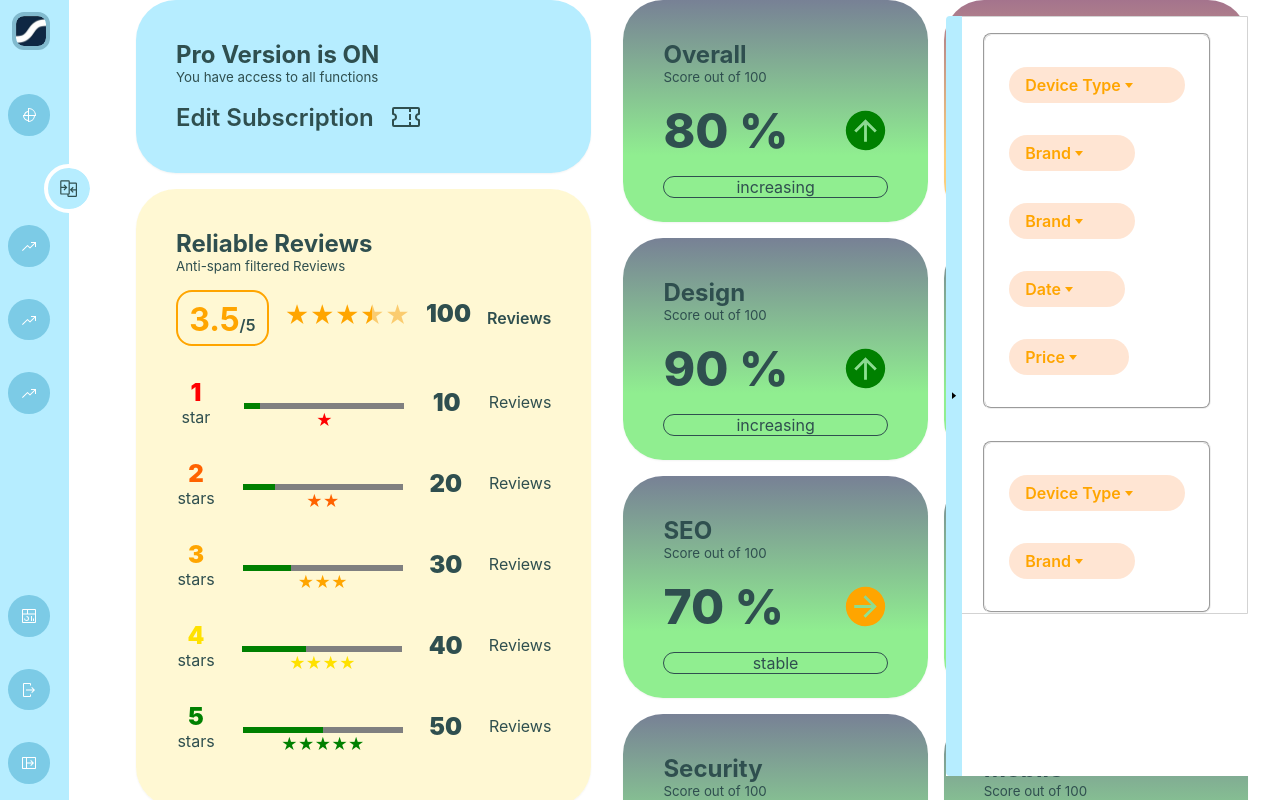
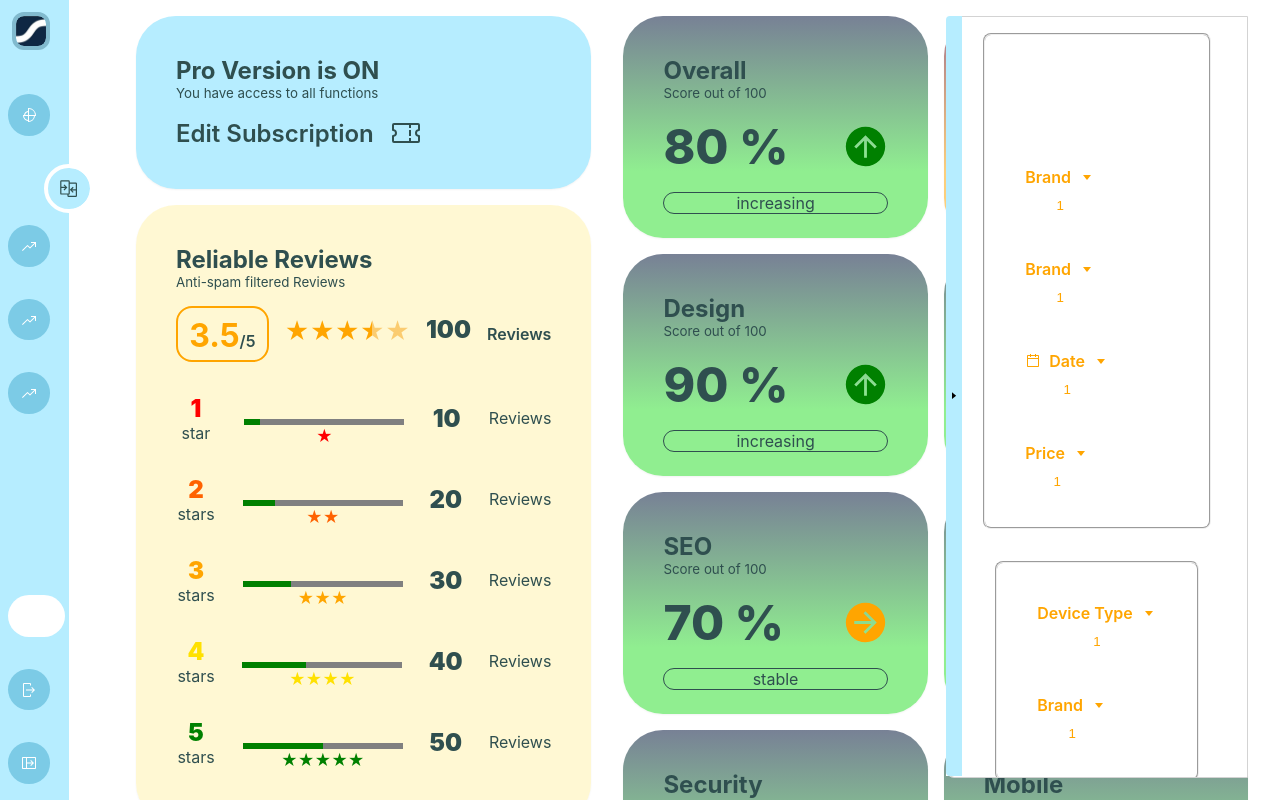
Before and after one commit to MariaBurmeister/reQiew_code-test, a React (Vite) app: page /benchmark in a window 1280 px wide. Both pictures are taken after a click on the button "show filters". Shown: the top 800 px of the page. Built offline with nearby package versions, Linux system fonts and the light colour scheme.

Commit message:
feat: add button faced select input, improve folder structure

```diff
--- a/src/Variables.scss
+++ b/src/Variables.scss
@@ -356,48 +356,35 @@ $sidebar-bg-color: $bg-blue-light;
 
 }
 
-%main-nav-select-dropdown {
-
-    @extend %button-base;
-
-    text-decoration: none;
-
+%main-nav-select-dropdown-styles {
 
     background-color: $bg-blue-medium;
     color: white;
 
-    max-width: unset;
-
     box-shadow: none;
-
-    direction: ltr;
 
     &:hover {
         color: $font-color-main;
         background-color: $bg-blue-light;
         outline: 4px solid  white;
-        box-shadow: none;
     }
 
     &:has(:active) {
         color: $font-color-main;
         background-color: white;
         outline: 4px solid $bg-blue-dark;
-        box-shadow: none;
     }
 
     &.active {
         color: $font-color-main;
         background-color: white;
         outline: 4px solid $bg-blue-dark;
-        box-shadow: none;
     }
 
     &:has( :focus) {
         color: $font-color-main;
         background-color: $bg-blue-light;
         outline: 4px solid  white;
-        box-shadow: none;
     }
 
     &:disabled {
@@ -405,23 +392,27 @@ $sidebar-bg-color: $bg-blue-light;
         color: white;
     }
 
+    >.button-face__adjacent {
+        appearance: none;
+
+        text-align: center;
+
+        padding-top: 3rem;
+
+        color: $font-color-main;
+
+    }
+
     &.icon-only {
-        grid-template-columns: auto;
-        padding: .8rem;
-
-        border-radius: 50%;
+        padding-right: 0.5rem;
 
         &:hover {
             color: $font-color-main;
             outline: 4px solid $bg-blue-dark;
-            font-size: larger;
-            padding: .7rem;
         }
 
         &:focus {
             outline: 4px solid $bg-blue-dark;
-            font-size: larger;
-            padding: .7rem;
         }
 
         &.active {
@@ -429,10 +420,18 @@ $sidebar-bg-color: $bg-blue-light;
             background-color: $bg-blue-light;
 
             outline: 4px solid white;
-            font-size: larger;
-            padding: .7rem;
+        }
 
-            box-shadow: none;
+        &.disabled {
+            outline: none;
+            &:hover,:active,:focus {
+                background-color: lightgray;
+                color: white;
+            }
+            >.button-face__adjacent{
+                background-color: transparent;
+                color: inherit;
+            }
         }
 
         @media screen and (min-width: 810px) {
@@ -451,48 +450,27 @@ $sidebar-bg-color: $bg-blue-light;
             }
         }
 
-
-        &:disabled {
-            background-color: lightgray;
-            outline: 2px solid darkgray;
-            color: white;
-        }
-
     }
 
 }
 
-%filters-select-dropdown {
 
-    @extend %button-base;
-
-    text-decoration: none;
-
+%filters-select-dropdown-styles {
     width: fit-content;
-
 
     background-color: $bg-orange-light;
     border-radius: 30px;
 
-
     color: $bg-orange-dark;
-
-
-
-    box-shadow: none;
-
-    direction: ltr;
 
     &:hover {
         background-color: $bg-orange-medium;
-        box-shadow: none;
     }
 
 
     &:active {
         color: $font-color-main;
         background-color: $bg-orange-dark;
-        box-shadow: none;
     }
 
     &:focus-within {
@@ -500,63 +478,6 @@ $sidebar-bg-color: $bg-blue-light;
         background-color: $bg-orange-dark;
         box-shadow: none;
     }
-
-    &:disabled {
-        background-color: lightgray;
-        color: white;
-    }
-
-    &.icon-only {
-        grid-template-columns: auto;
-        padding: .8rem;
-
-        border-radius: 50%;
-
-        &:hover {
-            color: $bg-orange-dark;
-            font-size: larger;
-            padding: .7rem;
-        }
-
-        &:focus-within {
-            font-size: larger;
-            padding: .7rem;
-        }
-
-        &.active {
-            color: $font-color-main;
-            background-color: $bg-orange-dark;
-
-            font-size: larger;
-            padding: .7rem;
-
-            box-shadow: none;
-        }
-
-        @media screen and (min-width: 810px) {
-
-            &.active {
-                margin-left: 3rem;
-                margin-bottom: 0;
-            }
-        }
-
-        @media screen and (max-width: 810px) {
-
-            &.active {
-                margin-left: 0;
-                margin-bottom: 3rem;
-            }
-        }
-
-
-        &:disabled {
-            background-color: lightgray;
-            color: white;
-        }
-
-    }
-
 }
 
 %header-toggle-button {
@@ -617,9 +538,6 @@ $sidebar-bg-color: $bg-blue-light;
 }
 
 
-
-
-
 %help-text {
     font-size: smaller;
     margin: 0;
--- a/src/components/DropdownSelect.scss
+++ b/src/components/DropdownSelect.scss
@@ -1,19 +1,32 @@
 @import '../Variables';
 
-.dropdown-select {
+// buttons have an optional iconBefore, and a mandatory label wrapped in a container. Thay might have a utility icon after the label.
+// optional iconOnly prop will hide the label and only show the icon, while keeping the label accessible and semantic for screen readers.
+// content should be fully clickable, from a container level, and not just the text.
+
+// <button-face-container-element className="button-face-container" aria-role="label">
+
+//     {iconBefore && <Icon aria-hidden inline icon={iconBefore}/>}
+
+//     <span className={`mandatory-label ${iconOnly && 'icon-only'}`}>{label}</span>
+
+//     <Icon aria-hidden inline icon='carbon:caret-down'/>
+
+//     <select id={dropdownName} className="expanded" {...rest}>
+//         {children}
+//     </select>
+
+// </button-face-container-element>
+
+// where button-face-container-element might be a <button>, or a <label>, or an <a> tag, depending on the element nature.
+// semantically, use <button> for button behaviours, <label> for form behaviours, and <a> for link behaviours.
+
+.button-face__container {
     position: relative;
 
-    &.main-nav {
-        @extend %main-nav-select-dropdown;
-    }
+    text-decoration: none;
+    direction: ltr;
 
-    &.filter {
-        @extend %filters-select-dropdown;
-
-        &.collapsable{
-        }
-
-    }
 
     display: flex;
     flex-direction: row;
@@ -21,6 +34,126 @@
     justify-content: space-between;
     flex-wrap: nowrap;
 
+    gap: .5rem;
+
+    // max-width: max-content;
+
+    // button-primary:
+
+    margin: 1rem 0.5rem;
+    padding: 0.5rem 1rem;
+
+    border-radius: $border-radius-sm;
+    border-width: 0;
+
+    font-size: medium;
+    font-weight: 600;
+
+    // visual feedback and interactions:
+
+    cursor: pointer;
+    outline: solid;
+    outline-width: 0;
+
+    &:hover {
+    }
+
+    &:focus  {
+        outline: solid 5px;
+        outline-offset: -2px;
+    }
+
+    &:active {
+    }
+
+    &.disabled {
+        background-color: lightgray;
+        color: white;
+        outline: none;
+
+        &:hover,:active,:focus {
+            background-color: lightgray;
+            color: white;
+            outline: none;
+        }
+        >.button-face__adjacent{
+            background-color: transparent;
+            color: inherit;
+        }
+    }
+
+    // variants:
+
+    &.icon-only {
+        width: min-content;
+
+        padding: .8rem;
+        border-radius: 50px;
+        gap: 0.25rem;
+    }
+
+    // extra content:
+
+    &:not(.icon-only) {
+        padding-bottom: 2rem;
+    }
+
+    &:has(.button-face__adjacent) {
+        background-color: white;
+    }
+
+    &.icon-only {
+
+        >.button-face__adjacent {
+
+            appearance: none;
+
+            text-align: center;
+
+            padding-top: 5rem;
+        }
+
+    }
+
+    >.button-face__adjacent {
+        position: absolute;
+        appearance: none;
+
+        text-align: center;
+
+        padding-top: 2rem;
+
+        color: inherit;
+    }
+
+}
+
+.button-face__mandatory-label {
+
+    &.icon-only{
+        @extend %sr-only;
+    }
+}
+
+
+.dropdown-select {
+
+    &.main-nav {
+        @extend %main-nav-select-dropdown-styles;
+
+    }
+
+    &.filter {
+        @extend %filters-select-dropdown-styles;
+
+    }
+
+}
+
+.mandatory-label {
+    &.icon-only{
+        @extend %sr-only;
+    }
 }
 
 .collapsable {
@@ -30,3 +163,27 @@
     justify-content: space-between;
     flex-wrap: nowrap;
 }
+
+.expanded {
+    position: absolute;
+    color: $font-color-main;
+    background-color: transparent;
+    border: none;
+    top: 0;
+    bottom: 0;
+    left: 0;
+    right: 0;
+    width: 100%;
+    height: 100%;
+    pointer-events: auto;
+    z-index: 1;
+
+    &:hover {
+        cursor: pointer;
+    }
+
+    &:disabled {
+        cursor: not-allowed;
+    }
+
+}
--- a/src/components/DropdownSelect.tsx
+++ b/src/components/DropdownSelect.tsx
@@ -11,21 +11,22 @@ interface DropdownSelectProps extends SelectHTMLAttributes<HTMLSelectElement> {
     children: ReactElement<DropdownSelectProps> | ReactElement<DropdownSelectProps>[];
 }
 
-export const DropdownSelect : FunctionComponent<DropdownSelectProps> = ({label, iconBefore, iconOnly, variant, children, ...rest}) => {
+
+export const DropdownSelect : FunctionComponent<DropdownSelectProps> = ({label, iconBefore, iconOnly, variant, children, disabled, ...rest}) => {
+
 
     return (
-        <label className={`dropdown-select ${variant}${iconOnly ? ' icon-only' : ''}`}>
-            {iconBefore && <Icon inline icon={iconBefore}/>}
-            <span className={`collapsable${iconOnly ? ' icon-only' : ''}`}>
-                <span className="mandatory-label">
-                    {label}
-                </span>
-                <Icon inline icon='carbon:caret-down'/>
-            </span>
+        <label className={`button-face__container dropdown-select ${variant} ${iconOnly ? 'icon-only' : ''} ${disabled ? 'disabled' : ''}`}>
+            {iconBefore && <Icon aria-hidden inline icon={iconBefore}/>}
 
-            <select className="dropdown-select__select-input expanded-button" {...rest}>
+            <span className={`button-face__mandatory-label ${iconOnly && 'icon-only'}`}>{label}</span>
+
+            <Icon aria-hidden inline icon='carbon:caret-down'/>
+
+            <select className="button-face__adjacent expanded" disabled={disabled} {...rest}>
                 {children}
             </select>
-      </label>
+        </label>
+
     );
 };
--- a/src/components/composites/aspect-scores/AspectScoresComposite.scss
+++ b/src/components/composites/AspectScores.scss
@@ -14,7 +14,7 @@
         justify-content: center;
     }
 
-    padding: 0 2rem 0 1rem;
+    padding: 1rem 2rem 0 1rem;
 
     gap: 2rem;
 
@@ -58,16 +58,3 @@
 .score__card{
     flex: 1 1 100px;
 }
-
-.score__content {
-    display: flex;
-    flex-direction: row;
-
-    justify-content: space-between;
-    align-items: center;
-    justify-items: stretch;
-
-    gap: 1rem;
-
-    flex-wrap: wrap-reverse;
-}
--- a/src/components/composites/aspect-scores/AspectScoresComposite.tsx
+++ b/src/components/composites/AspectScores.tsx
@@ -1,15 +1,14 @@
 import { FunctionComponent, useState } from "react";
-import { Button } from "../../Button";
-import { useReviewsData } from "../../hooks&types";
-import { InDepthReviews } from "../../InDepthReviews";
-import { ProAccountCta } from "../../ProAccountCta";
-import { Icon } from "@iconify/react";
+import { Button } from "../Button";
+import { useReviewsData } from "../hooks&types";
+import { InDepthReviews } from "../InDepthReviews";
+import { ProAccountCta } from "../ProAccountCta";
 
-import './AspectScoresComposite.scss';
-import { DropdownSelect } from "../../DropdownSelect";
-import { Score } from "../../Score";
+import './AspectScores.scss';
+import { DropdownSelect } from "../DropdownSelect";
+import { Score } from "../Score";
 
-export const AspectScoresComposite: FunctionComponent = () => {
+export const AspectScores: FunctionComponent = () => {
     const {averageRating, amountOfReviews, reviewsByRate, aspectScores} = useReviewsData();
     const [showFilters, setShowFilters] = useState(false);
     const [positionFilters, setPositionFilters] = useState<'header' | 'sidebar'>('sidebar');
@@ -46,7 +45,8 @@ export const AspectScoresComposite: FunctionComponent = () => {
                         border: '1px solid lightgray',
                         marginRight: '.5rem',
                         gap: '1rem',
-                        maxHeight: 'min-content'
+                        maxHeight: 'min-content',
+                        overflow: 'scroll',
                     }}>
                         <fieldset style={{
                             display: 'flex',
@@ -57,7 +57,11 @@ export const AspectScoresComposite: FunctionComponent = () => {
                             margin: '1rem 0'
                         }}>
 
-                            <DropdownSelect label="Device Type" variant="filter">
+                            <DropdownSelect label="Device Type" variant="filter" iconBefore="carbon:mobile" disabled>
+                                <option value="1">1</option>
+                                <option value="2">2</option>
+                            </DropdownSelect>
+                            <DropdownSelect label="Brand" variant="filter" >
                                 <option value="1">1</option>
                                 <option value="2">2</option>
                             </DropdownSelect>
@@ -65,11 +69,7 @@ export const AspectScoresComposite: FunctionComponent = () => {
                                 <option value="1">1</option>
                                 <option value="2">2</option>
                             </DropdownSelect>
-                            <DropdownSelect label="Brand" variant="filter">
-                                <option value="1">1</option>
-                                <option value="2">2</option>
-                            </DropdownSelect>
-                            <DropdownSelect label="Date" variant="filter">
+                            <DropdownSelect label="Date" variant="filter" iconBefore="carbon:calendar" >
                                 <option value="1">1</option>
                                 <option value="2">2</option>
                             </DropdownSelect>
--- a/src/components/composites/aspect-scores/index.ts
+++ /dev/null
@@ -1 +0,0 @@
-export {AspectScoresComposite} from './AspectScoresComposite';
--- a/src/components/composites/index.ts
+++ b/src/components/composites/index.ts
@@ -1 +1 @@
-export {AspectScoresComposite} from './aspect-scores';
+export {AspectScores} from './AspectScores';
--- a/src/pages/AspectScores.tsx
+++ b/src/pages/AspectScores.tsx
@@ -1,6 +1,6 @@
 import { FunctionComponent } from "react";
 import { Page } from "../components/layout";
-import { AspectScoresComposite } from "../components/composites";
+import { AspectScores as AspectScoresComposite } from "../components/composites";
 
 const AspectScores: FunctionComponent = () => {
     return (
```
